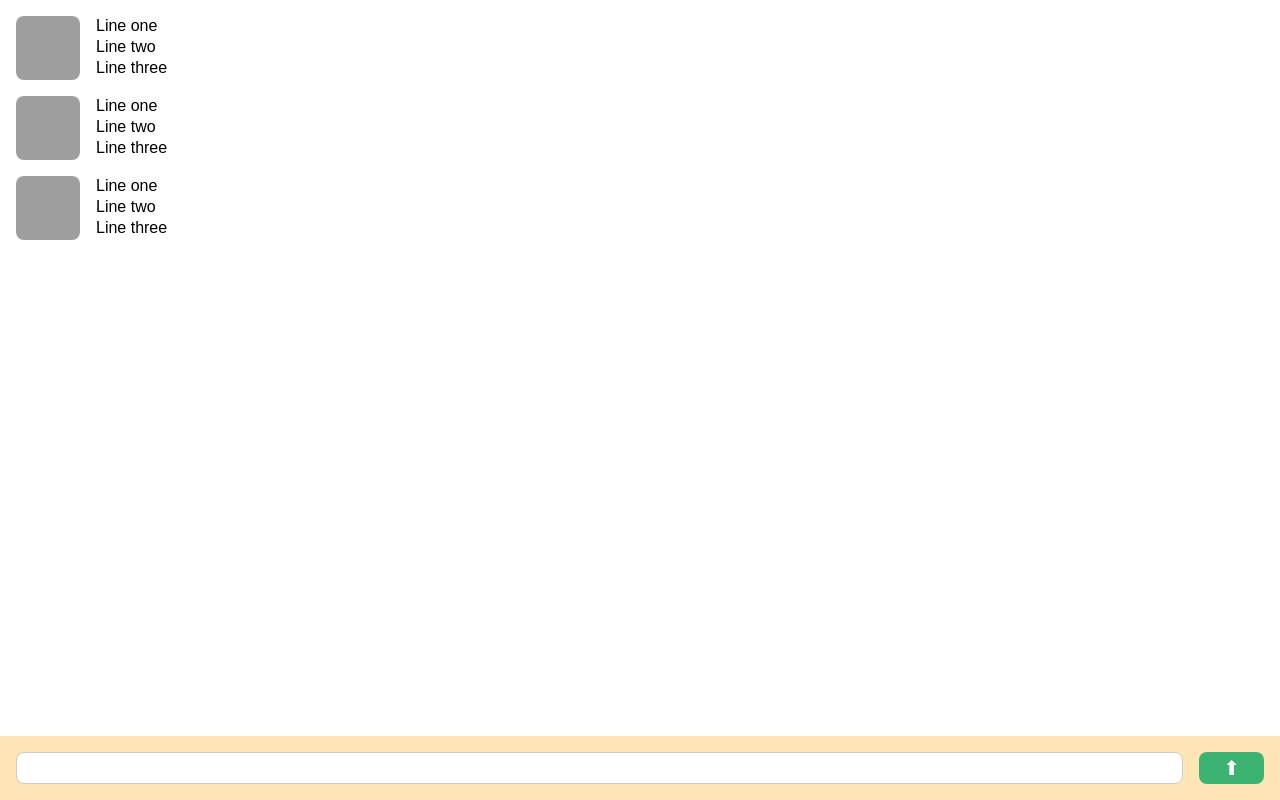
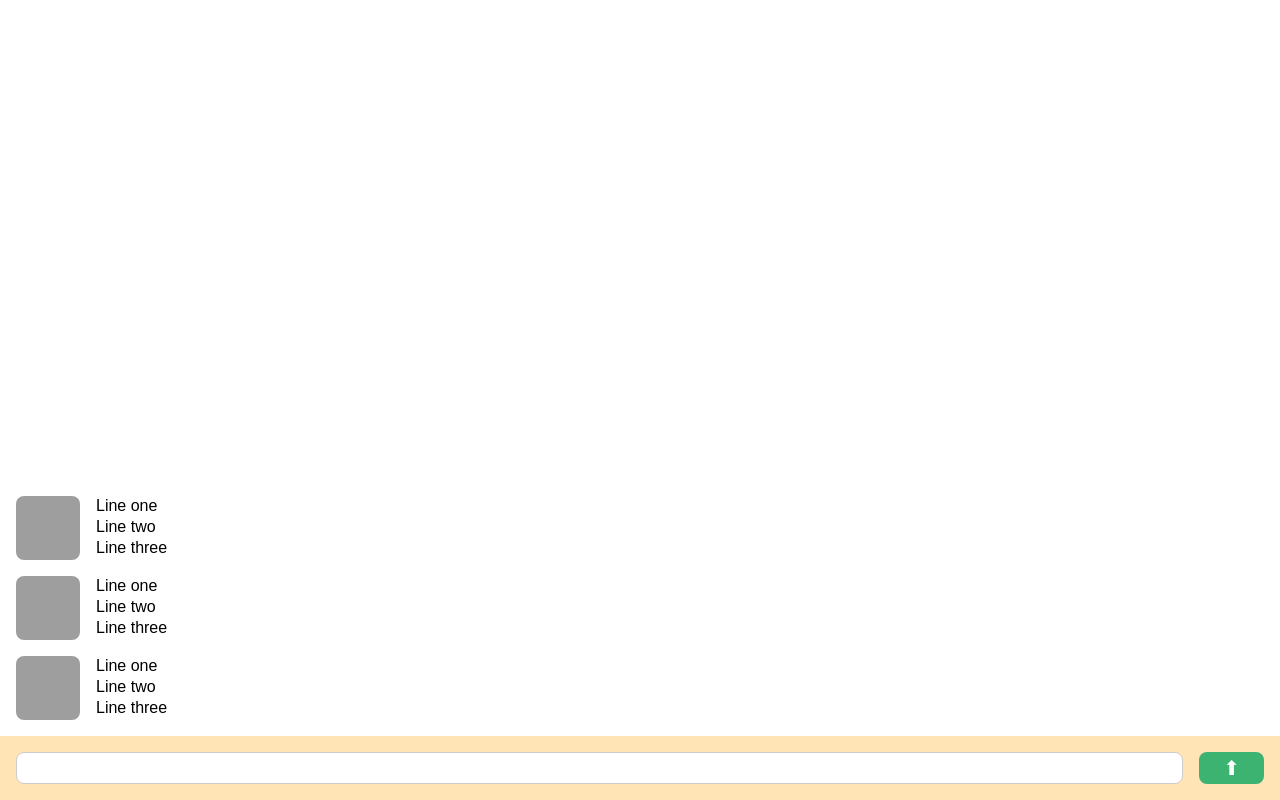
Before and after one commit to geelen/react-mfe-workshop-oct13, a React (Create React App) app: page / in a window 1280 px wide. Built offline with nearby package versions, Linux system fonts and the light colour scheme; grey boxes are pictures that could not be loaded.

Commit message:
pushed the chat messages down to the bottom and broke out a separate chat window component

```diff
--- a/src/components/ChatApp.js
+++ b/src/components/ChatApp.js
@@ -1,28 +1,16 @@
 import React from 'react'
 import styled from 'styled-components'
 
-import Message from './Message'
+import ChatWindow from './ChatWindow'
 import InputArea from './InputArea'
 
 const FillScreen = styled.div`
   height: 100vh;
 `
 
-const ChatWindow = styled.div`
-  height: calc(100vh - 4rem);
-  padding: 1rem;
-  > :not(:first-child) {
-    margin-top: 1rem;
-  }
-`
-
 const ChatApp = () => (
   <FillScreen>
-    <ChatWindow>
-      <Message/>
-      <Message/>
-      <Message/>
-    </ChatWindow>
+    <ChatWindow/>
     <InputArea/>
   </FillScreen>
 )
--- /dev/null
+++ b/src/components/ChatWindow.js
@@ -0,0 +1,25 @@
+import React from 'react'
+import styled from 'styled-components'
+
+import Message from './Message'
+
+const Wrapper = styled.div`
+  height: calc(100vh - 4rem);
+  display: flex;
+  flex-direction: column;
+  justify-content: flex-end;
+  padding: 1rem;
+  > :not(:first-child) {
+    margin-top: 1rem;
+  }
+`
+
+const ChatWindow = () => (
+  <Wrapper>
+    <Message/>
+    <Message/>
+    <Message/>
+  </Wrapper>
+)
+
+export default ChatWindow
```
